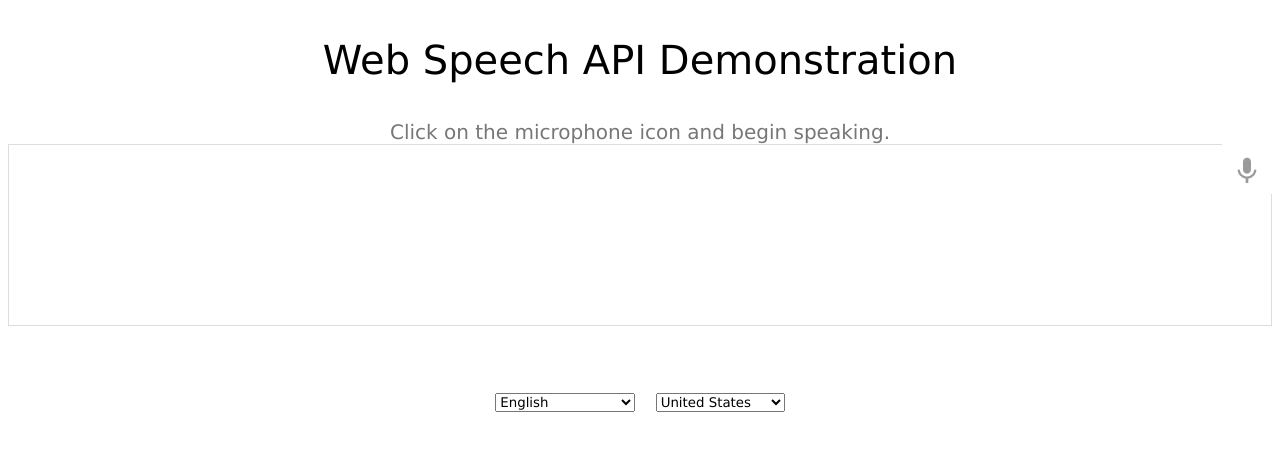
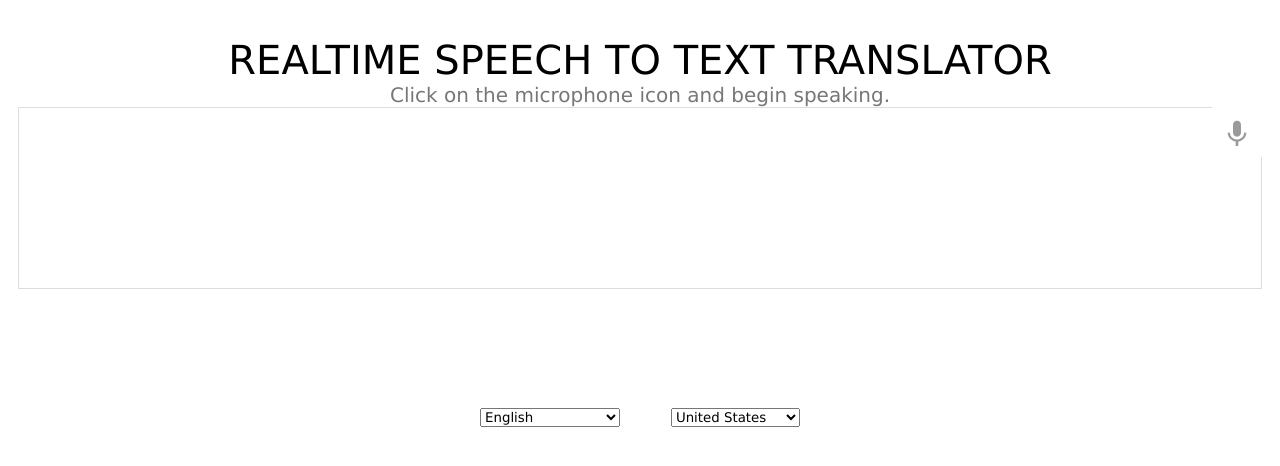
Before and after one commit to alkateb/alkateb.github.io, a plain HTML site: page index.html in a window 1280 px wide. Drawn offline with Linux system fonts and the light colour scheme.

Commit message:
Update index.html

```diff
--- a/index.html
+++ b/index.html
@@ -82,8 +82,7 @@
   }
 </style>
 <h1 class="center" id="headline">
-  <a href="http://dvcs.w3.org/hg/speech-api/raw-file/tip/speechapi.html">
-    Web Speech API</a> Demonstration</h1>
+  REALTIME SPEECH TO TEXT TRANSLATOR
 <div id="info">
   <p id="info_start">Click on the microphone icon and begin speaking.</p>
   <p id="info_speak_now">Speak now.</p>
```
